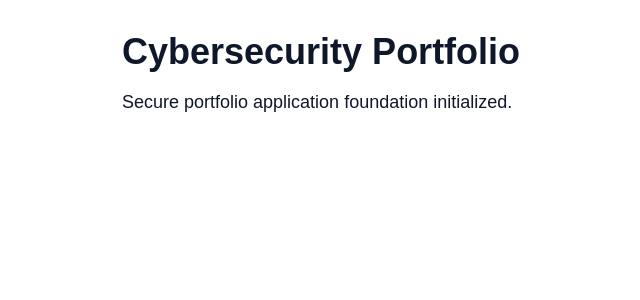
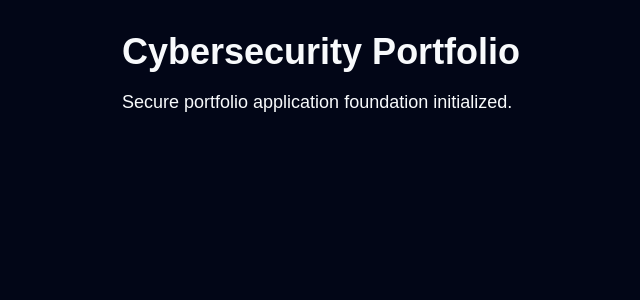
Before and after one commit to HexeCalibre/My-Portfolio, a Next.js app: page / in a window 1280 px wide. Shown: the top 300 px of the page, without its empty margins (38-678 px from the left). Built offline with nearby package versions, Linux system fonts and the light colour scheme.

Commit message:
WBS 3.5: implement dark and light themes
Verified dark-default and explicit light theme foundation. Tests, TypeScript, ESLint, and production build passed in Actions run 35451140204.

```diff
--- a/src/app/globals.css
+++ b/src/app/globals.css
@@ -1,7 +1,7 @@
 @import "tailwindcss";
 
 :root {
-  color-scheme: light;
+  color-scheme: dark;
 
   /* Typography */
   --font-sans: Arial, Helvetica, sans-serif;
@@ -33,7 +33,30 @@
   --radius-lg: 1rem;
   --radius-full: 9999px;
 
-  /* Semantic color tokens: light baseline. WBS 3.5 adds theme overrides. */
+  /* Semantic color tokens: dark is the application default. */
+  --color-background: #020617;
+  --color-surface: #0f172a;
+  --color-surface-raised: #1e293b;
+  --color-foreground: #f8fafc;
+  --color-muted: #cbd5e1;
+  --color-border: #475569;
+  --color-accent: #38bdf8;
+  --color-accent-foreground: #082f49;
+  --color-success: #4ade80;
+  --color-warning: #fbbf24;
+  --color-danger: #f87171;
+  --color-focus: #7dd3fc;
+
+  /* Elevation and motion */
+  --shadow-sm: 0 1px 2px rgb(15 23 42 / 0.08);
+  --shadow-md: 0 8px 24px rgb(15 23 42 / 0.12);
+  --duration-fast: 150ms;
+  --duration-normal: 250ms;
+}
+
+/* Explicit light theme. Theme switching UI is introduced with the component layer. */
+[data-theme="light"] {
+  color-scheme: light;
   --color-background: #ffffff;
   --color-surface: #f8fafc;
   --color-surface-raised: #ffffff;
@@ -46,12 +69,19 @@
   --color-warning: #92400e;
   --color-danger: #b91c1c;
   --color-focus: #0369a1;
-
-  /* Elevation and motion */
   --shadow-sm: 0 1px 2px rgb(15 23 42 / 0.08);
   --shadow-md: 0 8px 24px rgb(15 23 42 / 0.12);
-  --duration-fast: 150ms;
-  --duration-normal: 250ms;
+}
+
+[data-theme="dark"] {
+  color-scheme: dark;
+}
+
+@media (prefers-reduced-motion: reduce) {
+  :root {
+    --duration-fast: 0ms;
+    --duration-normal: 0ms;
+  }
 }
 
 @theme inline {
```
